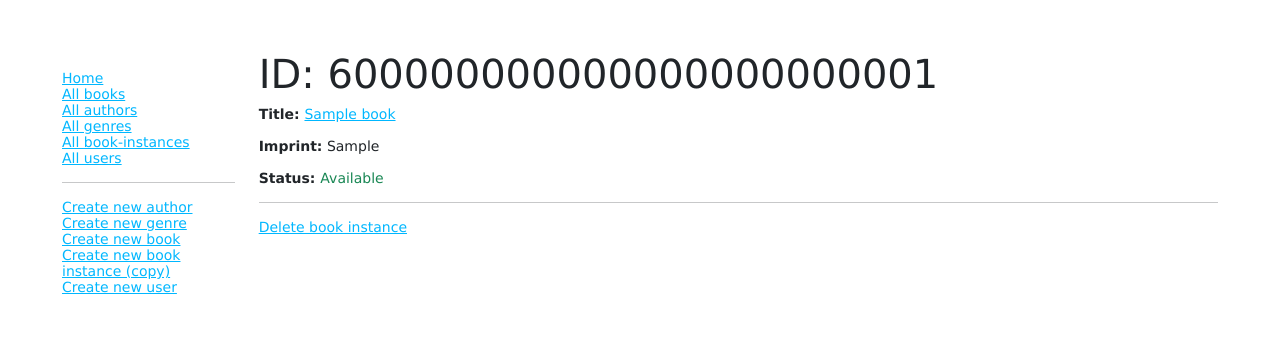
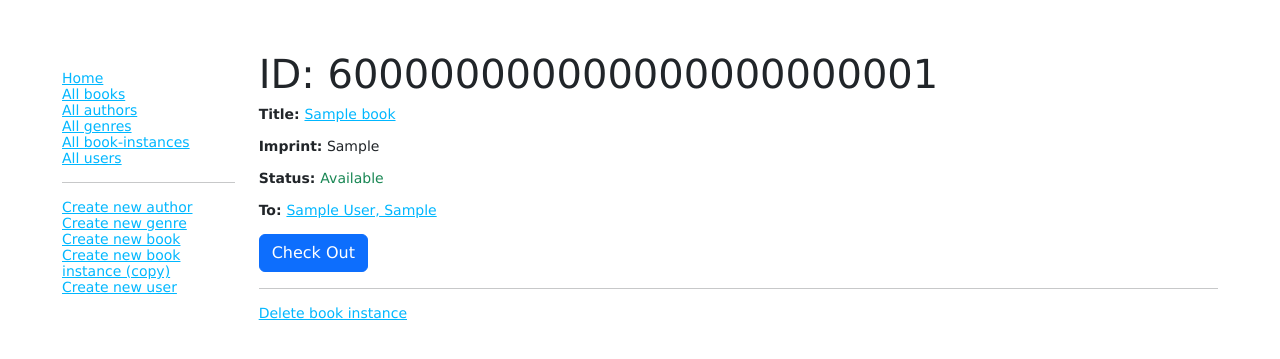
Before and after one commit to rippey-fam/mr.croedu.com-website, a Node server app: page /catalog/bookinstance/600000000000000000000001 in a window 1280 px wide. Shown: the top 359 px of the page. Run offline with Node 20, Linux system fonts and the light colour scheme; tables that the repository leaves empty hold one stand-in row (values such as "Sample post"); some libraries are stand-ins or nearby versions.

Commit message:
Added User checkout abilities

```diff
--- a/express-locallibrary-tutorial/controllers/bookController.js
+++ b/express-locallibrary-tutorial/controllers/bookController.js
@@ -45,7 +45,7 @@ exports.book_detail = async (req, res, next) => {
   // Get details of books, book instances for specific book
   const [book, bookInstances] = await Promise.all([
     Book.findById(req.params.id).populate("author").populate("genre").exec(),
-    BookInstance.find({ book: req.params.id }).exec(),
+    BookInstance.find({ book: req.params.id }).populate("current_user").exec(),
   ]);
 
   if (book === null) {
--- a/express-locallibrary-tutorial/controllers/bookinstanceController.js
+++ b/express-locallibrary-tutorial/controllers/bookinstanceController.js
@@ -1,6 +1,8 @@
 const BookInstance = require("../models/bookinstance");
 const Book = require("../models/book");
+const Users = require("../models/user");
 const { body, validationResult } = require("express-validator");
+const bookinstance = require("../models/bookinstance");
 
 // Display list of all BookInstances.
 exports.bookinstance_list = async (req, res, next) => {
@@ -16,6 +18,7 @@ exports.bookinstance_list = async (req, res, next) => {
 exports.bookinstance_detail = async (req, res, next) => {
   const bookInstance = await BookInstance.findById(req.params.id)
     .populate("book")
+    .populate("current_user")
     .exec();
 
   if (bookInstance === null) {
@@ -26,7 +29,7 @@ exports.bookinstance_detail = async (req, res, next) => {
   }
 
   res.render("bookinstance_detail", {
-    title: "Book:",
+    title: "Book: " + bookInstance.book.title,
     bookinstance: bookInstance,
   });
 };
@@ -121,3 +124,44 @@ exports.bookinstance_update_get = async (req, res, next) => {
 exports.bookinstance_update_post = async (req, res, next) => {
   res.send("NOT IMPLEMENTED: BookInstance update POST");
 };
+
+// Display bookinstance checkout form on GET.
+exports.bookinstance_checkout_get = async (req, res, next) => {
+  // Get details of bookinstance and all their (in parallel)
+  const bookinstance = await BookInstance.findById(req.params.id)
+    .populate("book")
+    .exec();
+  const users = await Users.find().exec();
+
+  if (bookinstance === null) {
+    // No results.
+    res.redirect("/catalog/books");
+    return;
+  }
+
+  res.render("bookinstance_checkout", {
+    title: "Checkout Book Instance",
+    bookinstance,
+    users,
+  });
+};
+
+// Handle book checkout on POST.
+exports.bookinstance_checkout_post = async (req, res, next) => {
+  const user = await Users.findById(req.body.user);
+  if (user === null) {
+    res.redirect("/catalog/bookinstances");
+    return;
+  }
+  const book = await BookInstance.findById(req.body.bookinstanceid);
+  if (book.status !== "Available") {
+    res.redirect(`/catalog/bookinstance/${req.body.bookinstanceid}`);
+    return;
+  }
+  await BookInstance.findByIdAndUpdate(req.body.bookinstanceid, {
+    current_user: req.body.user,
+    status: "Loaned",
+    due_back: new Date(),
+  });
+  res.redirect("/catalog/bookinstances");
+};
--- a/express-locallibrary-tutorial/views/book_detail.pug
+++ b/express-locallibrary-tutorial/views/book_detail.pug
@@ -26,7 +26,10 @@ block content
         p.text-warning #{val.status}
       p #[strong Imprint:] #{val.imprint}
       if val.status!='Available'
-        p #[strong Due back:] #{val.due_back}
+        p #[strong Due back:] #{val.due_back_formatted}
+      if val.current_user
+        p #[strong To: ]
+          a(href=val.current_user.url) #{val.current_user.name}
       p #[strong Id: ]
         a(href=val.url) #{val._id}
 
--- a/express-locallibrary-tutorial/views/bookinstance_detail.pug
+++ b/express-locallibrary-tutorial/views/bookinstance_detail.pug
@@ -16,8 +16,14 @@ block content
     else
       span.text-warning #{bookinstance.status}
 
+  if bookinstance.current_user
+    p #[strong To: ]
+      a(href=bookinstance.current_user.url) #{bookinstance.current_user.name}
   if bookinstance.status!='Available'
     p #[strong Due back:] #{bookinstance.due_back_formatted}
+  if bookinstance.status=='Available'
+    a(href=bookinstance.url+'/checkout')
+      button.btn.btn-primary Check Out
   hr
   p
     a(href=bookinstance.url+'/delete') Delete book instance
--- a/express-locallibrary-tutorial/views/user_detail.pug
+++ b/express-locallibrary-tutorial/views/user_detail.pug
@@ -4,6 +4,7 @@ block content
 
   h1 User: #{user.name}
   p #{user.date_of_birth_formatted}
+  h4 User ID: #{user._id}
 
   div(style='margin-left:20px;margin-top:20px')
 
```
Also changed, not shown: express-locallibrary-tutorial/routes/catalog.js (+9 -0 lines), express-locallibrary-tutorial/views/bookinstance_checkout.pug (added, +13 -0 lines).
